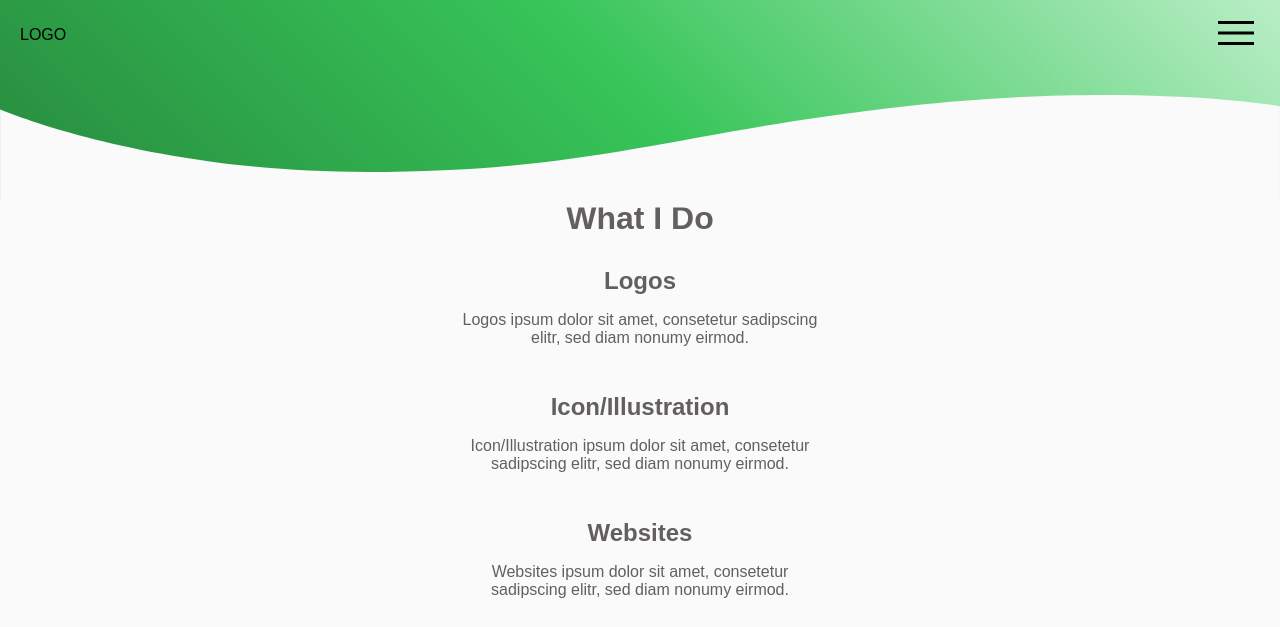
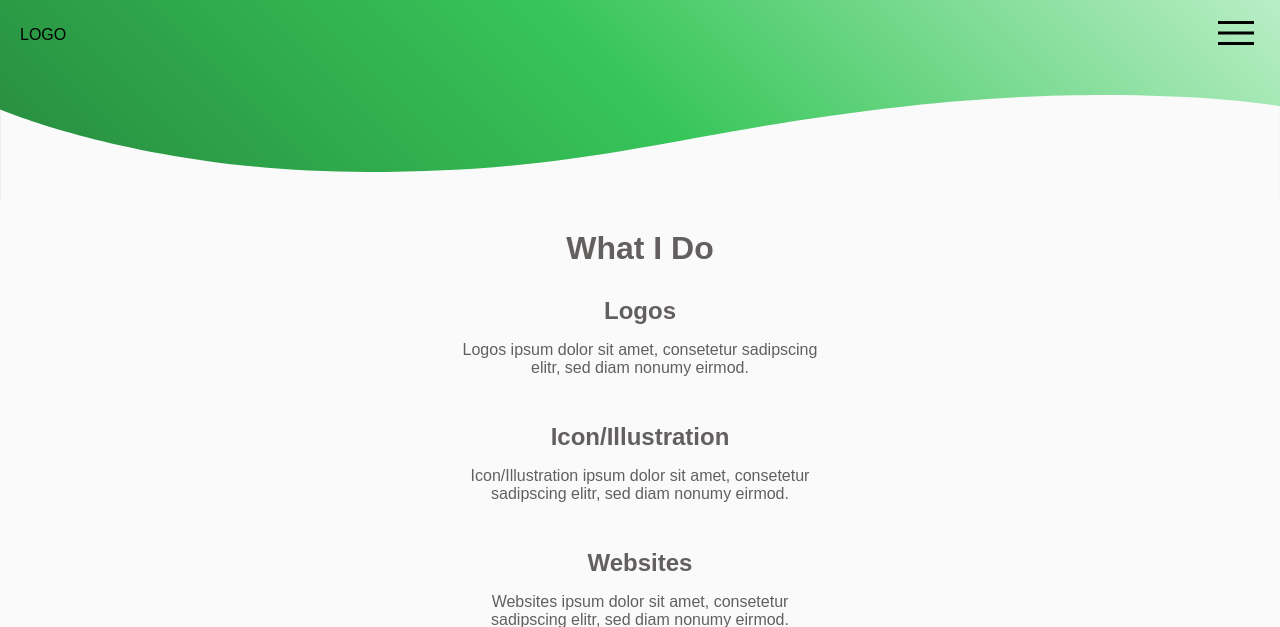
Before and after one commit to The-Broccoli/otowebapp, a Flask app: page / in a window 1280 px wide. Shown: the top 627 px of the page. Run offline with Flask 2, Linux system fonts and the light colour scheme; data that the repository does not hold is empty.

Commit message:
fix for circle-logo and other fixes

```diff
--- a/website/static/base.css
+++ b/website/static/base.css
@@ -157,6 +157,7 @@ h2 {
 
 .fixed {
     position: fixed !important;
+    padding: 10px 20px 0px 20px;
 }
 
 .burgerMenu {
--- a/website/static/home.css
+++ b/website/static/home.css
@@ -12,3 +12,7 @@
     width: 370px;
     margin: 0 auto;
 }
+
+.whatIDo {
+    margin-top: 30px;
+}
--- a/website/static/post-container.css
+++ b/website/static/post-container.css
@@ -68,8 +68,6 @@
     float: right;
 }
 
-.title-box
-
 .circle-logo{
     border-radius: 100%;
     width: 30px;
--- a/website/templates/home.html
+++ b/website/templates/home.html
@@ -22,7 +22,9 @@ Home
 
 <!-- BLOCK CONTENT -->
 {% block content %}
-<h1>What I Do</h1>
+<div class="whatIDo">
+    <h1>What I Do</h1>
+</div>
 <div class="services">
     <div class="services-container">
         <h2>Logos</h2>
```
